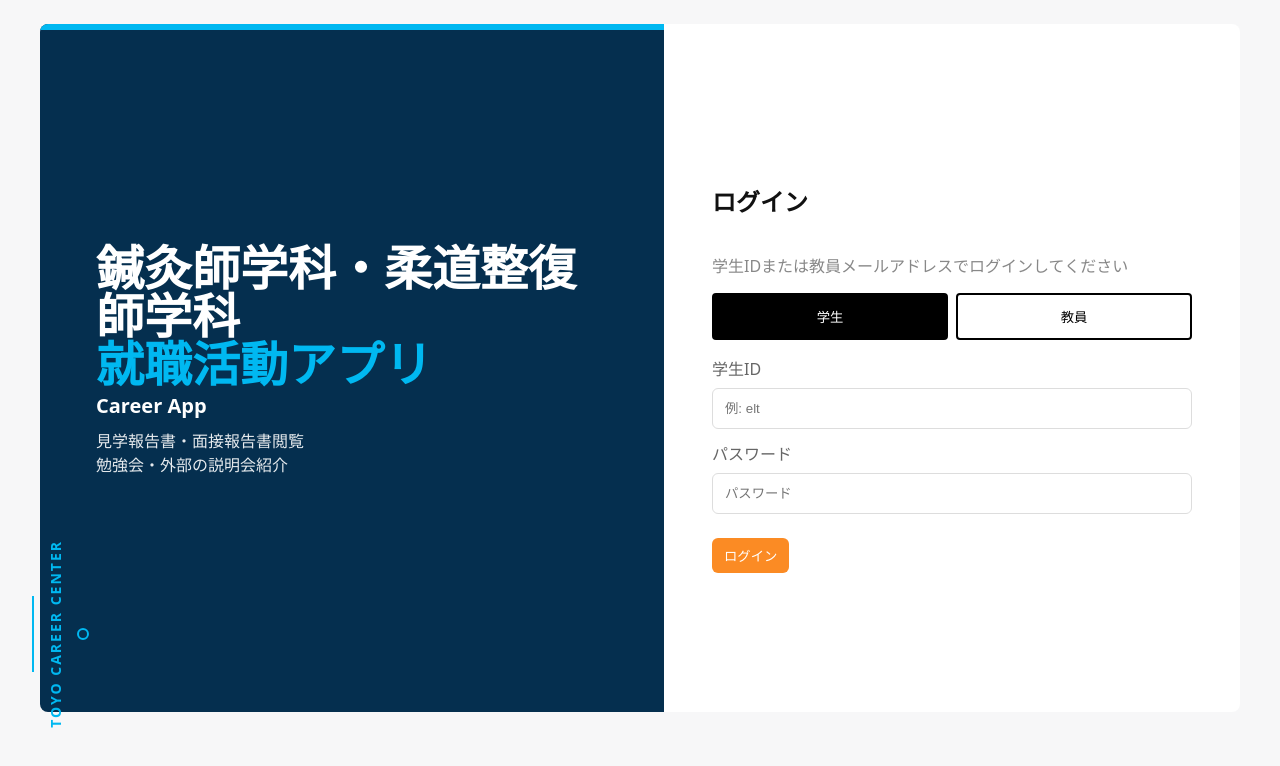
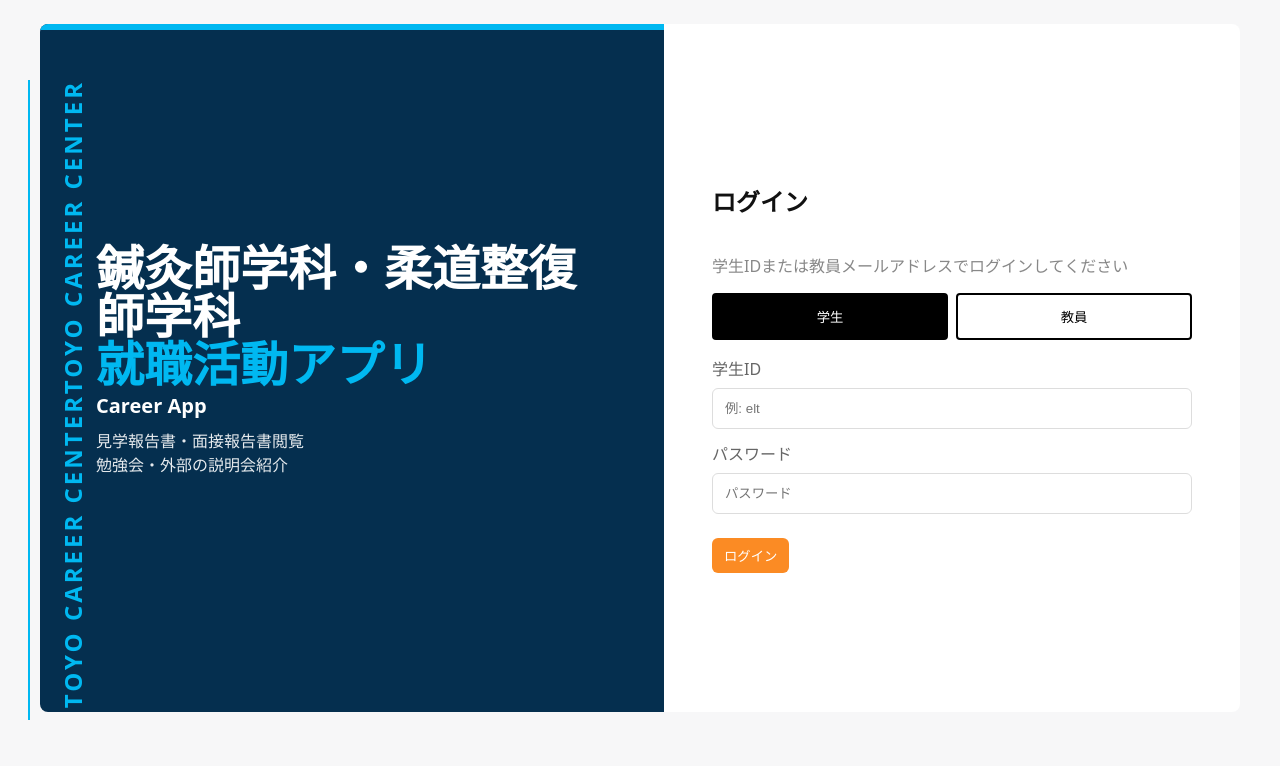
Before and after one commit to takemura-ty/AMTJTcareerapp, a Next.js app: page / in a window 1280 px wide. Shown: the top 766 px of the page. Built offline with nearby package versions, Linux system fonts and the light colour scheme.

Commit message:
キャリアセンター装飾を連続スクロール化

```diff
--- a/pages/_app.tsx
+++ b/pages/_app.tsx
@@ -8,7 +8,10 @@ export default function MyApp({ Component, pageProps }: AppProps) {
       <meta name="viewport" content="width=device-width, initial-scale=1" />
     </Head>
     <aside className="career-side-mark" aria-hidden="true">
-      <span>TOYO CAREER CENTER</span>
+      <div className="career-side-mark-track">
+        <span>TOYO CAREER CENTER</span>
+        <span>TOYO CAREER CENTER</span>
+      </div>
     </aside>
     <Component {...pageProps} />
   </>
--- a/styles/globals.css
+++ b/styles/globals.css
@@ -21,10 +21,14 @@ input,select,textarea{padding:8px;border-radius:6px;border:1px solid #ddd;width:
 
 .career-side-mark{display:none}
 @media (min-width:1100px){
-  .career-side-mark{display:flex;position:fixed;z-index:1;left:32px;bottom:9vh;align-items:center;gap:12px;color:var(--hinata-blue);pointer-events:none}
-  .career-side-mark::before{content:"";width:2px;height:76px;background:var(--hinata-blue)}
-  .career-side-mark::after{content:"";width:8px;height:8px;border:2px solid var(--hinata-blue);border-radius:50%}
-  .career-side-mark span{font-size:14px;font-weight:700;letter-spacing:2px;writing-mode:vertical-rl;transform:rotate(180deg)}
+  .career-side-mark{display:block;position:fixed;z-index:1;left:28px;top:10vh;width:72px;height:80vh;overflow:hidden;color:var(--hinata-blue);pointer-events:none}
+  .career-side-mark::before{content:"";position:absolute;left:0;top:0;width:2px;height:100%;background:var(--hinata-blue)}
+  .career-side-mark-track{display:flex;flex-direction:column;align-items:center;margin-left:18px;animation:career-side-scroll 12s linear infinite}
+  .career-side-mark span{display:block;font-size:24px;font-weight:700;letter-spacing:3px;line-height:1;writing-mode:vertical-rl;transform:rotate(180deg)}
+  @keyframes career-side-scroll{
+    from{transform:translateY(0)}
+    to{transform:translateY(-50%)}
+  }
 }
 
 .announcement{margin:16px 0 24px}
```
